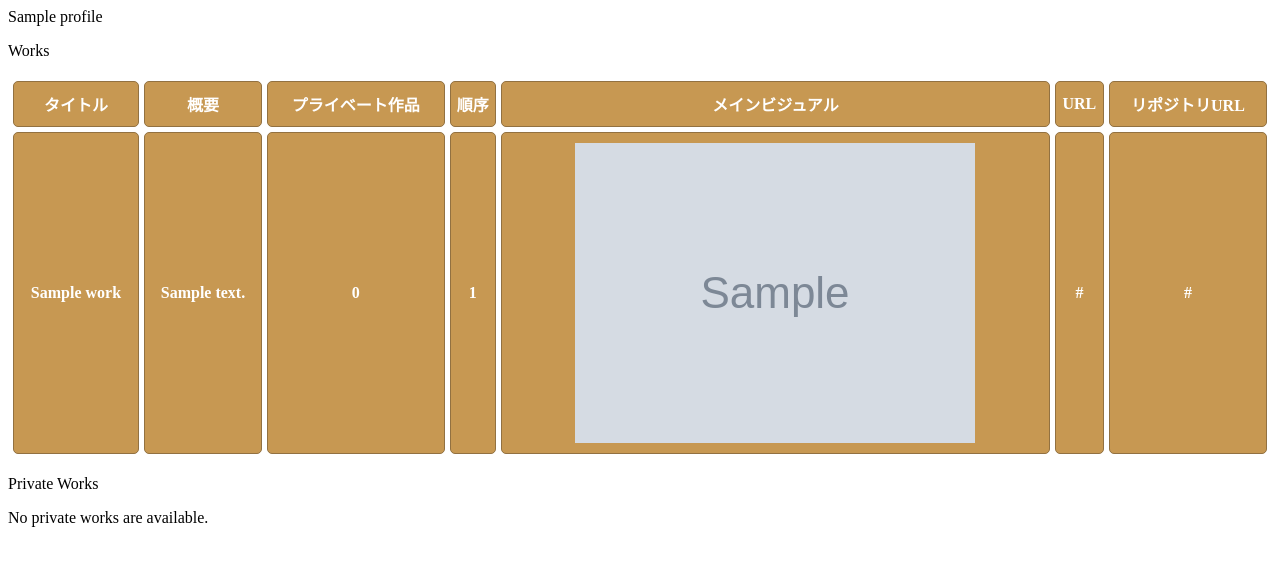
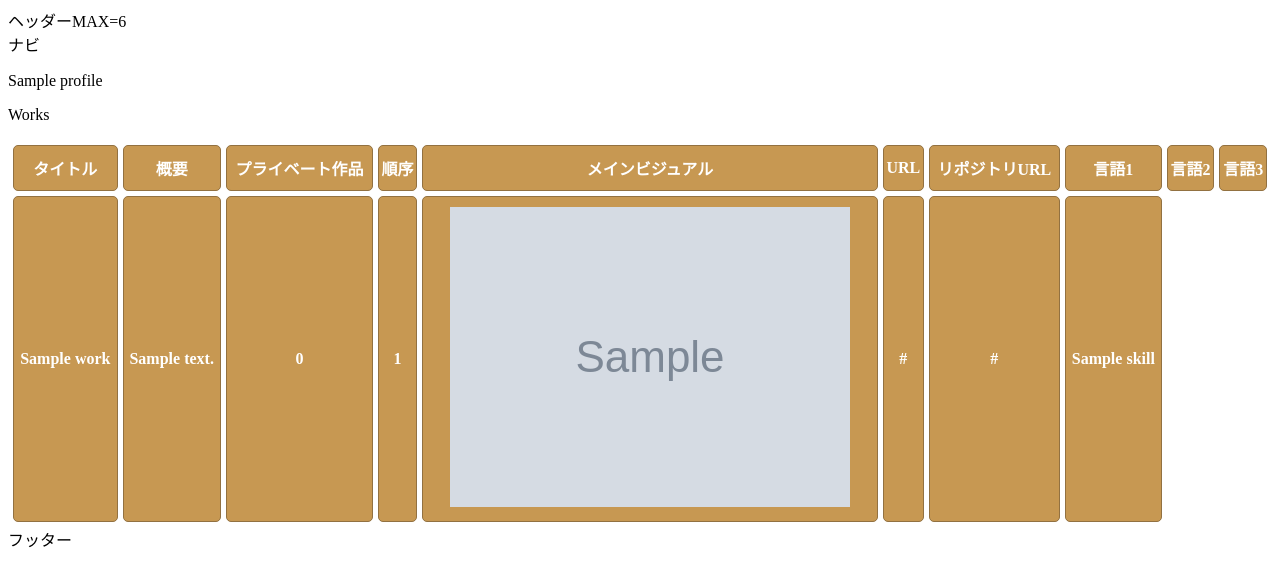
Before and after one commit to kchihogi/portfolio, a Django app: page /portfolio/ in a window 1280 px wide. Shown: the top 587 px of the page. Run offline with Django 4.2, Linux system fonts and the light colour scheme; tables that the repository leaves empty hold one stand-in row (values such as "Sample post"); grey boxes marked "Sample" are stand-in pictures; lists and menus that the app fills with data are empty.

Commit message:
add language info with left join sql

```diff
--- a/web/portfolio_site/portfolio/models.py
+++ b/web/portfolio_site/portfolio/models.py
@@ -21,10 +21,10 @@ class Icon_Mater(models.Model):
         return self.name
 
 class Social_Network_Service(models.Model):
-    Profile = models.ForeignKey(Profile, on_delete=models.CASCADE)
+    Profile = models.ForeignKey(Profile, on_delete=models.CASCADE, related_name='Profiles')
     name = models.CharField('名前', max_length=100, null=False)
     url = models.CharField('URL', max_length=1024, null=False)
-    Icon_Mater = models.ForeignKey(Icon_Mater, on_delete=models.CASCADE)
+    Icon_Mater = models.ForeignKey(Icon_Mater, on_delete=models.CASCADE, related_name='Icon_Maters')
 
     def __str__(self):
         return self.name
@@ -49,7 +49,7 @@ class Work(models.Model):
         return self.title
 
 class Work_Detail(models.Model):
-    Work = models.ForeignKey(Work, on_delete=models.CASCADE)
+    Work = models.ForeignKey(Work, on_delete=models.CASCADE, related_name='Work_Details')
     sub_titile = models.CharField('サブタイトル', max_length=100, null=False)
     start_date = models.DateTimeField('制作開始', null=False)
     end_date = models.DateTimeField('制作終了', null=True)
@@ -81,16 +81,16 @@ class DevOps_Skill(models.Model):
         return self.name
 
 class Work_Language_Skill_RelationShip(models.Model):
-    Work = models.ForeignKey(Work, on_delete=models.CASCADE)
-    Language_Skill = models.ForeignKey(Language_Skill, on_delete=models.CASCADE)
+    Work = models.ForeignKey(Work, on_delete=models.CASCADE, related_name='Lang_Works')
+    Language_Skill = models.ForeignKey(Language_Skill, on_delete=models.CASCADE, related_name='Language_Skills')
     sort = models.IntegerField('順序', null=False, default=0)
 
 class Work_Library_Skill_Relationship(models.Model):
-    Work = models.ForeignKey(Work, on_delete=models.CASCADE)
-    Library_Skill = models.ForeignKey(Library_Skill, on_delete=models.CASCADE)
+    Work = models.ForeignKey(Work, on_delete=models.CASCADE, related_name='Lib_Works')
+    Library_Skill = models.ForeignKey(Library_Skill, on_delete=models.CASCADE, related_name='Library_Skills')
     sort = models.IntegerField('順序', null=False, default=0)
 
 class Work_DevOps_Skill_Relationship(models.Model):
-    Work = models.ForeignKey(Work, on_delete=models.CASCADE)
-    DevOps_Skill = models.ForeignKey(DevOps_Skill, on_delete=models.CASCADE)
+    Work = models.ForeignKey(Work, on_delete=models.CASCADE, related_name='Dev_Works')
+    DevOps_Skill = models.ForeignKey(DevOps_Skill, on_delete=models.CASCADE, related_name='DevOps_Skills')
     sort = models.IntegerField('順序', null=False, default=0)
--- a/web/portfolio_site/portfolio/templates/portfolio/index.html
+++ b/web/portfolio_site/portfolio/templates/portfolio/index.html
@@ -1,7 +1,24 @@
 {% load static %}
+<!DOCTYPE html>
+<html lang="ja">
+    <head>
+        <meta charset="utf-8">
+        <title>{{profile.title}}</title>
+        <link rel="stylesheet" type="text/css" href="{% static 'portfolio/style.css' %}">
+        <!--[if lt IE 9]>
+        <script src="http://html5shiv.googlecode.com/svn/trunk/html5.js"></script>
+        <script src="http://css3-mediaqueries-js.googlecode.com/svn/trunk/css3-mediaqueries.js"></script>
+        <![endif]-->
+    </head>
 
-<link rel="stylesheet" type="text/css" href="{% static 'portfolio/style.css' %}">
+    <body>
+        <!----- ヘッダー ----->
+        <header>ヘッダーMAX={{MAX_WORK}}</header>
+        <nav>ナビ</nav>
+        <!----- ヘッダー END ----->
 
+        <!----- メインコンテンツ ----->
+        <article>
             <p>{{profile.title}}</p>
 
             <p>Works</p>
@@ -15,6 +32,9 @@
                     <th>メインビジュアル</th>
                     <th>URL</th>
                     <th>リポジトリURL</th>
+                    <th>言語1</th>
+                    <th>言語2</th>
+                    <th>言語3</th>
                     </tr>
                     {% for work in works %}
                     <tr>
@@ -25,37 +45,20 @@
                         <th><img src="{% if work.image %}{{work.image.url}}{% endif %}"/></th>
                         <th>{{work.url}}</th>
                         <th>{{work.repository_url}}</th>
+                        {% for detail in work.details|slice:":3" %}
+                            <th>{{detail.Language_Skill.name}}</th>
+                        {% endfor %}
                     </tr>
                     {% endfor %}
                 </table>
             {% else %}
                 <p>No works are available.</p>
             {% endif %}
+        </article>
+        <!----- メインコンテンツ END ----->
 
-<p>Private Works</p>
-{% if private_works %}
-    <table>
-        <tr>
-        <th>タイトル</th>
-        <th>概要</th>
-        <th>プライベート作品</th>
-        <th>順序</th>
-        <th>メインビジュアル</th>
-        <th>URL</th>
-        <th>リポジトリURL</th>
-        </tr>
-        {% for work in private_works %}
-        <tr>
-            <th>{{work.title}}</th>
-            <th>{{work.description}}</th>
-            <th>{{work.private}}</th>
-            <th>{{work.sort}}</th>
-            <th><img src="{% if work.image %}{{work.image.url}}{% endif %}"/></th>
-            <th>{{work.url}}</th>
-            <th>{{work.repository_url}}</th>
-        </tr>
-        {% endfor %}
-    </table>
-{% else %}
-    <p>No private works are available.</p>
-{% endif %}
+        <!----- フッター ----->
+        <footer>フッター</footer>
+        <!----- フッター END ----->
+    </body>
+</html>
--- a/web/portfolio_site/portfolio/views.py
+++ b/web/portfolio_site/portfolio/views.py
@@ -1,14 +1,27 @@
-from gc import callbacks
+from django.db.models import Prefetch
 from django.shortcuts import get_object_or_404, get_list_or_404,render
+import math
 
-from .models import Profile, Work
+from .models import Profile, Work, Work_Language_Skill_RelationShip,Language_Skill
 
 from utils.logger import Logger
 log = Logger("mylog")
 
 def index(request):
     prof = get_list_or_404(Profile)[-1]
-    works = Work.objects.filter(private=0).order_by('sort')[:3]
-    pworks = Work.objects.exclude(private=0).order_by('sort')[:3]
-    context = {'profile': prof,'works': works,'private_works': pworks}
+
+    MAX_WORK = 6
+    HALF_WORK = math.ceil(MAX_WORK/2)
+    works = []
+
+    prefetch = Prefetch('Lang_Works', queryset=Work_Language_Skill_RelationShip.objects.select_related('Language_Skill').order_by('sort'), to_attr='details')
+    tmpworks=Work.objects.filter(private=0).order_by('sort').prefetch_related(prefetch)
+
+    if tmpworks.count() >= HALF_WORK:
+        tmpworks = tmpworks[:HALF_WORK]
+
+    works += tmpworks
+    works += Work.objects.exclude(private=0).order_by('sort').prefetch_related(prefetch)[:MAX_WORK - tmpworks.count()]
+
+    context = {'profile': prof,'works': works, 'MAX_WORK' : MAX_WORK}
     return render(request, 'portfolio/index.html', context)
--- a/web/portfolio_site/portfolio_site/settings.py
+++ b/web/portfolio_site/portfolio_site/settings.py
@@ -33,6 +33,7 @@ ALLOWED_HOSTS = []
 
 INSTALLED_APPS = [
     'portfolio.apps.PortfolioConfig',
+    "debug_toolbar",
     'django.contrib.admin',
     'django.contrib.auth',
     'django.contrib.contenttypes',
@@ -42,6 +43,7 @@ INSTALLED_APPS = [
 ]
 
 MIDDLEWARE = [
+    "debug_toolbar.middleware.DebugToolbarMiddleware",
     'django.middleware.security.SecurityMiddleware',
     'django.contrib.sessions.middleware.SessionMiddleware',
     'django.middleware.common.CommonMiddleware',
@@ -133,3 +135,7 @@ if DEBUG:
     MEDIA_ROOT = os.path.join(BASE_DIR, 'media')
 else:
     MEDIA_ROOT = f'/var/www/{BASE_DIR.name}/media'
+
+INTERNAL_IPS = [
+    "127.0.0.1",
+]
--- a/web/portfolio_site/portfolio_site/urls.py
+++ b/web/portfolio_site/portfolio_site/urls.py
@@ -21,5 +21,6 @@ from django.urls import include, path
 urlpatterns = [
     path('portfolio/', include('portfolio.urls')),
     path('admin/', admin.site.urls),
+    path('__debug__/', include('debug_toolbar.urls')),
 ]
 urlpatterns += static(settings.MEDIA_URL, document_root=settings.MEDIA_ROOT)
--- a/web/requirements.txt
+++ b/web/requirements.txt
@@ -1,3 +1,4 @@
 Django==4.0.3
 mysqlclient==2.1.0
 Pillow==9.1.0
+django-debug-toolbar==3.4.0
```
Also changed, not shown: README.md. Lines whose indentation alone changed are shown as unchanged.
